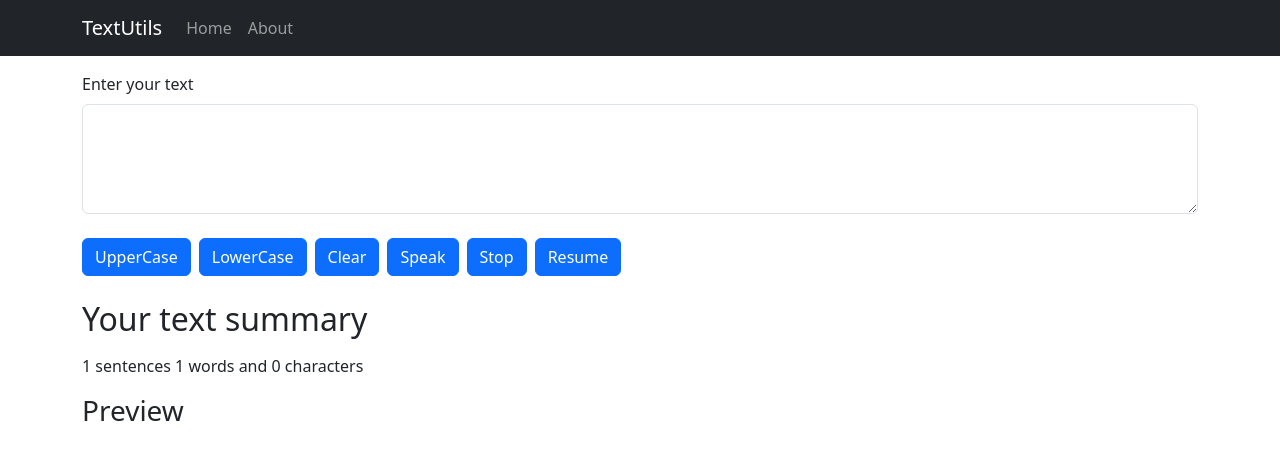
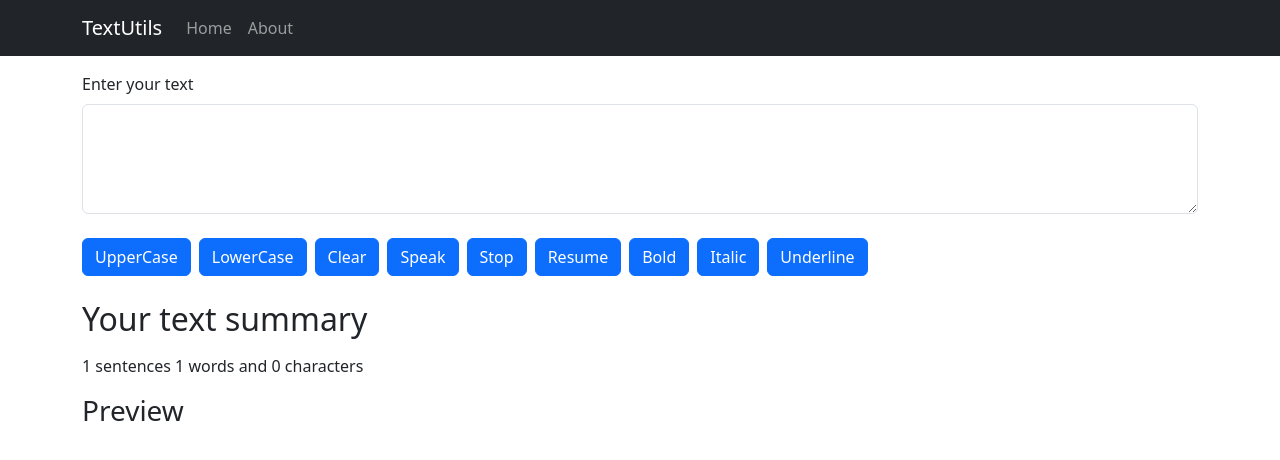
Before and after one commit to amisha-adwani/React-textUtlities, a React (Create React App) app: page / in a window 1280 px wide. Shown: the top 460 px of the page. Built offline with nearby package versions, Linux system fonts and the light colour scheme.

Commit message:
bold italic underline

```diff
--- a/src/components/TextForm.js
+++ b/src/components/TextForm.js
@@ -1,7 +1,6 @@
 import Form from "react-bootstrap/Form";
 import { useState } from "react";
 import Button from "react-bootstrap/Button";
-
 
 function TextForm(props) {
   function handleChange(event) {
@@ -19,20 +18,39 @@ function TextForm(props) {
   function handleClearClick() {
     let newText = "";
     setText(newText);
-    window.speechSynthesis.cancel()
+    window.speechSynthesis.cancel();
   }
 
-  const handleSpeakClick=()=>{
-    let utterance = new SpeechSynthesisUtterance(text)
-    window.speechSynthesis.speak(utterance)
+  const handleSpeakClick = () => {
+    let utterance = new SpeechSynthesisUtterance(text);
+    window.speechSynthesis.speak(utterance);
+  };
+  const handleStopSpeakClick = () => {
+    window.speechSynthesis.pause();
+  };
+  const handleResumeSpeakClick = () => {
+    window.speechSynthesis.resume();
+  };
+
+  const [bold, setBold] = useState(false);
+  const [italic, setItalic] = useState(false);
+  const [underline, setUnderline] = useState(false)
+  function handleUnderlineClick(){
+    setUnderline(!underline)
   }
-  const handleStopSpeakClick=()=>{
-    window.speechSynthesis.pause()
-  }
-  const handleResumeSpeakClick=()=>{
-    window.speechSynthesis.resume()
+  function handleItalicClick(){
+    setItalic(!italic)
   }
 
+  function handleBoldClick() {
+    setBold(!bold);
+  }
+  const textStyle = {
+    fontWeight: bold ? "bold" : "normal",
+    fontStyle : italic? 'italic': 'normal',
+    textDecoration : underline? 'underline' :''
+
+  };
 
   const [text, setText] = useState("");
   return (
@@ -45,6 +63,8 @@ function TextForm(props) {
             value={text}
             onChange={handleChange}
             rows={4}
+            style={textStyle}
+            className="ta"
           />
         </Form.Group>
         <Button variant="primary" onClick={handleUpClick}>
@@ -65,6 +85,15 @@ function TextForm(props) {
         <Button variant="primary mx-2" onClick={handleResumeSpeakClick}>
           Resume
         </Button>
+        <Button variant="primary " onClick={handleBoldClick}>
+          Bold
+        </Button>
+        <Button variant="primary mx-2" onClick={handleItalicClick}>
+          Italic
+        </Button>
+        <Button variant="primary " onClick={handleUnderlineClick}>
+          Underline
+        </Button>
       </Form>
       <h2 className="my-3">Your text summary</h2>
       <p>
```
